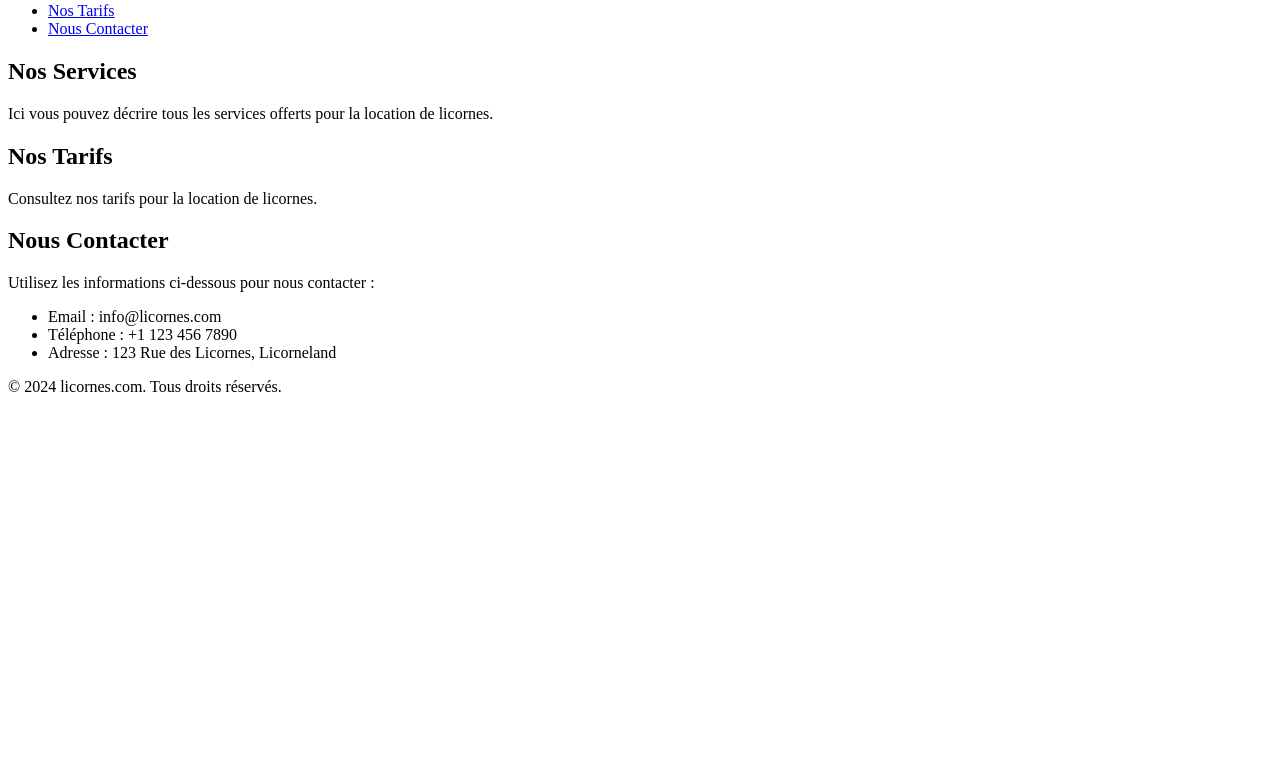
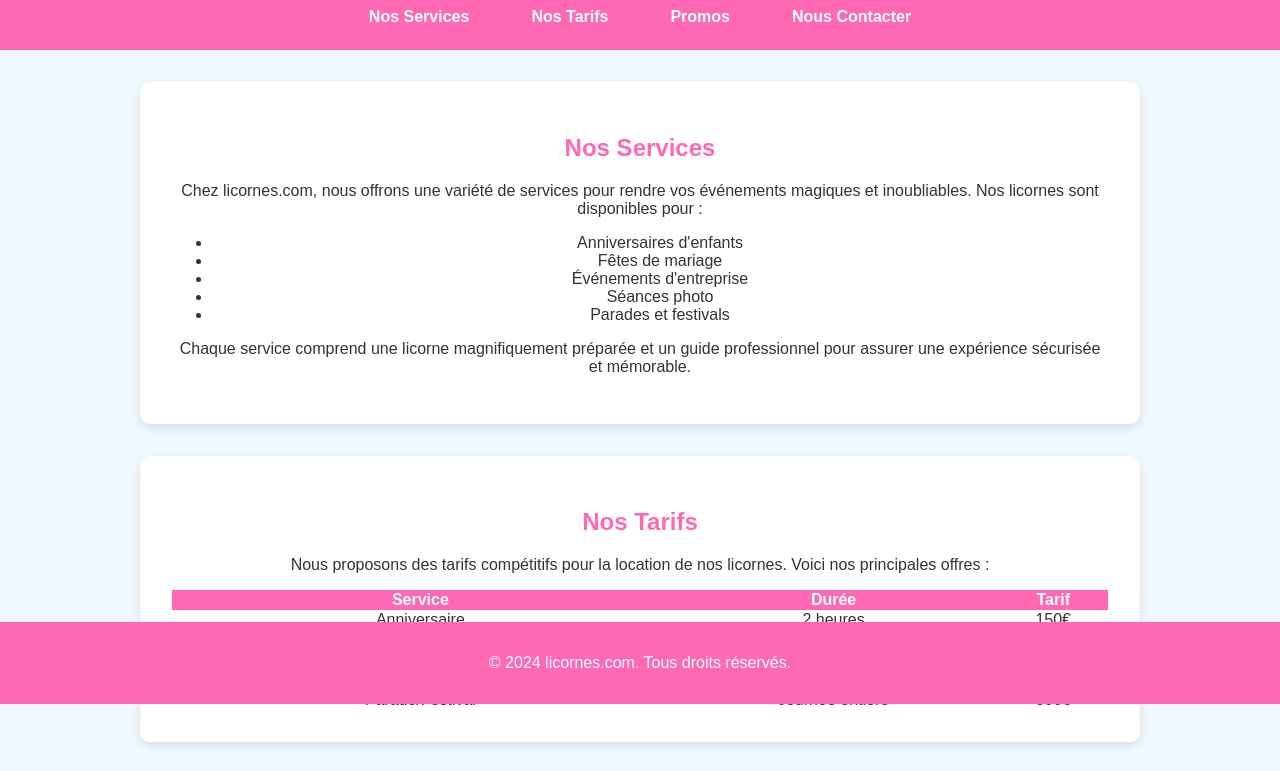
Before and after one commit to OceaneTT/premierprojet, a plain HTML site: page index.html in a window 1280 px wide. Shown: the part 96-867 px from the top of the page. Before the commit the page ends 800 px from the top, so only its background shows below. Drawn offline with Linux system fonts and the light colour scheme.

Commit message:
ajout de onglet promo

```diff
--- a/index.html
+++ b/index.html
@@ -5,7 +5,86 @@
     <meta name="viewport" content="width=device-width, initial-scale=1.0">
     <title>licornes.com - Location de Licornes</title>
     <style>
-        /* Styles CSS peuvent être ajoutés ici pour personnaliser l'apparence */
+        body {
+            font-family: 'Arial', sans-serif;
+            margin: 0;
+            padding: 0;
+            background: #f0f8ff;
+            color: #333;
+        }
+        header {
+            background: #ff69b4;
+            color: white;
+            padding: 1em 0;
+            text-align: center;
+        }
+        nav ul {
+            list-style-type: none;
+            padding: 0;
+            display: flex;
+            justify-content: center;
+            background: #ff69b4;
+            margin: 0;
+        }
+        nav ul li {
+            margin: 0 15px;
+        }
+        nav ul li a {
+            text-decoration: none;
+            color: white;
+            font-weight: bold;
+            padding: 0.5em 1em;
+            display: block;
+            transition: background 0.3s;
+        }
+        nav ul li a:hover {
+            background: #ff1493;
+        }
+        main {
+            padding: 2em;
+            max-width: 1000px;
+            margin: auto;
+            text-align: center;
+        }
+        section {
+            margin-bottom: 2em;
+            background: white;
+            padding: 2em;
+            border-radius: 10px;
+            box-shadow: 0 4px 8px rgba(0, 0, 0, 0.1);
+        }
+        footer {
+            background: #ff69b4;
+            color: white;
+            text-align: center;
+            padding: 1em 0;
+            position: fixed;
+            width: 100%;
+            bottom: 0;
+        }
+        h2 {
+            color: #ff69b4;
+        }
+        .promo-item {
+            background: #ffe4e1;
+            margin: 1em 0;
+            padding: 1em;
+            border-radius: 5px;
+        }
+        .contact-info {
+            list-style-type: none;
+            padding: 0;
+        }
+        .contact-info li {
+            margin: 10px 0;
+        }
+        .contact-info a {
+            color: #ff69b4;
+            text-decoration: none;
+        }
+        .contact-info a:hover {
+            text-decoration: underline;
+        }
     </style>
 </head>
 <body>
@@ -15,6 +94,7 @@
             <ul>
                 <li><a href="#services">Nos Services</a></li>
                 <li><a href="#tarifs">Nos Tarifs</a></li>
+                <li><a href="#promos">Promos</a></li>
                 <li><a href="#contact">Nous Contacter</a></li>
             </ul>
         </nav>
@@ -23,25 +103,83 @@
     <main>
         <section id="services">
             <h2>Nos Services</h2>
-            <p>Ici vous pouvez décrire tous les services offerts pour la location de licornes.</p>
-            <!-- Ajoutez du contenu supplémentaire selon vos services -->
+            <p>Chez licornes.com, nous offrons une variété de services pour rendre vos événements magiques et inoubliables. Nos licornes sont disponibles pour :</p>
+            <ul>
+                <li>Anniversaires d'enfants</li>
+                <li>Fêtes de mariage</li>
+                <li>Événements d'entreprise</li>
+                <li>Séances photo</li>
+                <li>Parades et festivals</li>
+            </ul>
+            <p>Chaque service comprend une licorne magnifiquement préparée et un guide professionnel pour assurer une expérience sécurisée et mémorable.</p>
         </section>
 
         <section id="tarifs">
             <h2>Nos Tarifs</h2>
-            <p>Consultez nos tarifs pour la location de licornes.</p>
-            <!-- Ajoutez une grille tarifaire ou d'autres informations sur les tarifs -->
+            <p>Nous proposons des tarifs compétitifs pour la location de nos licornes. Voici nos principales offres :</p>
+            <table style="width:100%; border-collapse: collapse;">
+                <thead>
+                    <tr style="background-color: #ff69b4; color: white;">
+                        <th>Service</th>
+                        <th>Durée</th>
+                        <th>Tarif</th>
+                    </tr>
+                </thead>
+                <tbody>
+                    <tr>
+                        <td>Anniversaire</td>
+                        <td>2 heures</td>
+                        <td>150€</td>
+                    </tr>
+                    <tr style="background-color: #ffe4e1;">
+                        <td>Mariage</td>
+                        <td>4 heures</td>
+                        <td>300€</td>
+                    </tr>
+                    <tr>
+                        <td>Événement d'entreprise</td>
+                        <td>6 heures</td>
+                        <td>500€</td>
+                    </tr>
+                    <tr style="background-color: #ffe4e1;">
+                        <td>Séance photo</td>
+                        <td>1 heure</td>
+                        <td>100€</td>
+                    </tr>
+                    <tr>
+                        <td>Parade/Festival</td>
+                        <td>Journée entière</td>
+                        <td>800€</td>
+                    </tr>
+                </tbody>
+            </table>
+        </section>
+
+        <section id="promos">
+            <h2>Promos</h2>
+            <p>Découvrez nos promotions du moment :</p>
+            <div class="promo-item">
+                <h3>Promo Week-end</h3>
+                <p>Réduction de 20% sur la location de licornes le week-end. Profitez-en pour rendre vos week-ends encore plus magiques !</p>
+            </div>
+            <div class="promo-item">
+                <h3>Offre Anniversaire</h3>
+                <p>Pour les anniversaires, obtenez une licorne supplémentaire gratuitement. Doublez la magie de votre fête !</p>
+            </div>
+            <div class="promo-item">
+                <h3>Réservation Anticipée</h3>
+                <p>Réduction de 10% pour toute réservation faite un mois à l'avance. Planifiez à l'avance et économisez !</p>
+            </div>
         </section>
 
         <section id="contact">
             <h2>Nous Contacter</h2>
             <p>Utilisez les informations ci-dessous pour nous contacter :</p>
-            <ul>
-                <li>Email : info@licornes.com</li>
-                <li>Téléphone : +1 123 456 7890</li>
+            <ul class="contact-info">
+                <li>Email : <a href="mailto:info@licornes.com">info@licornes.com</a></li>
+                <li>Téléphone : <a href="tel:+11234567890">+1 123 456 7890</a></li>
                 <li>Adresse : 123 Rue des Licornes, Licorneland</li>
             </ul>
-            <!-- Ajoutez un formulaire de contact si nécessaire -->
         </section>
     </main>
 
```
